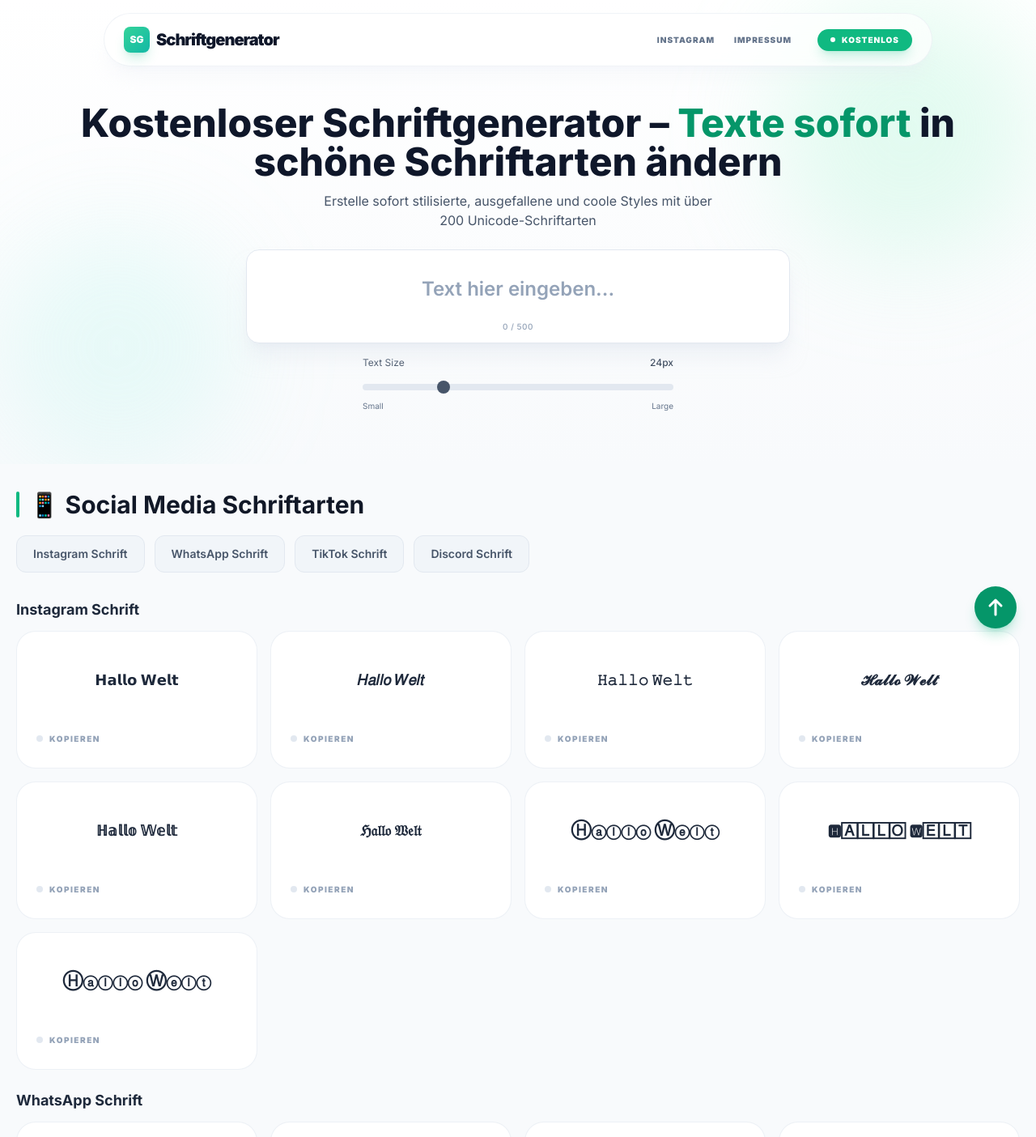
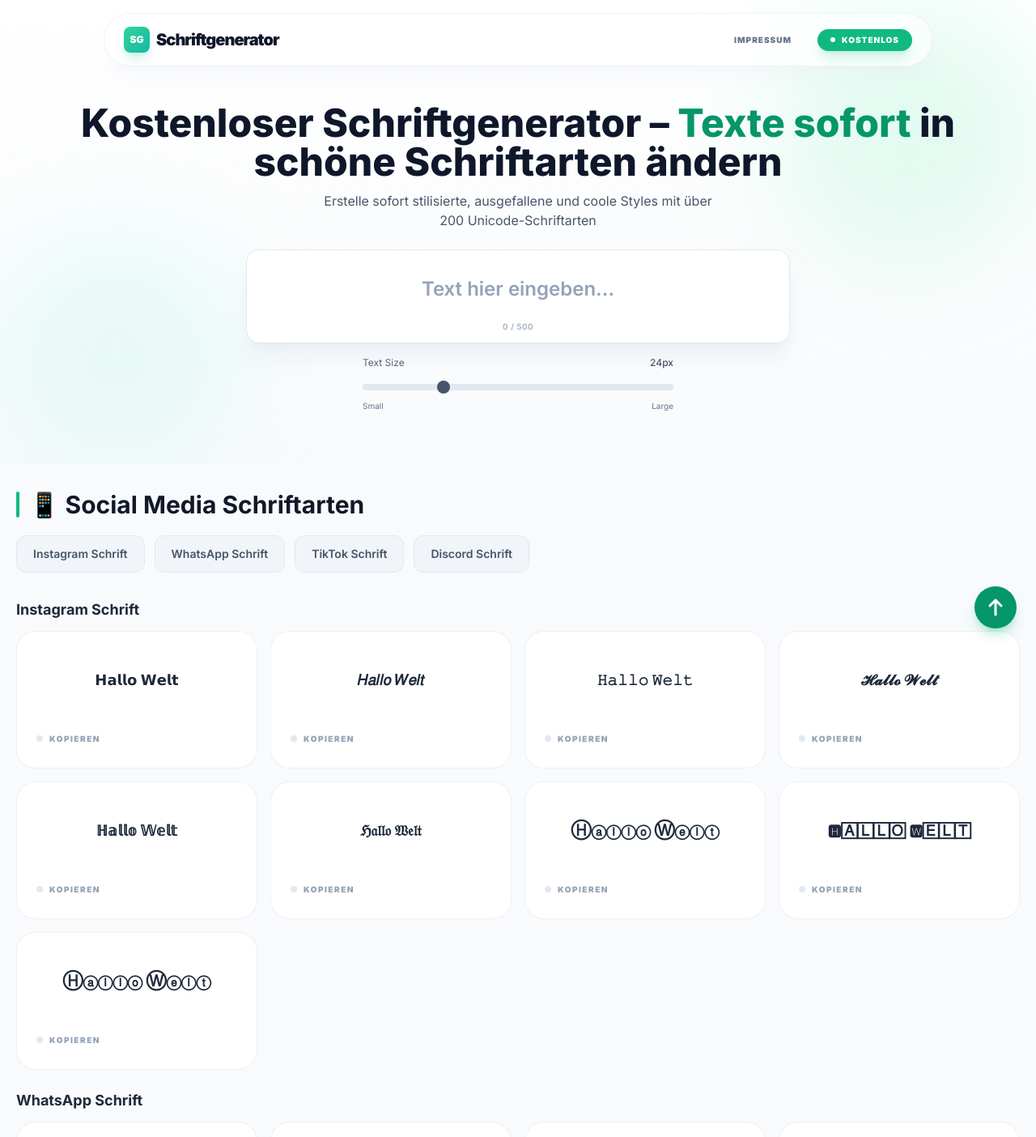
Before and after one commit to SajidKhanNiazi/Schriftgenerator, a Next.js app: page / in a window 1280 px wide. Shown: the top 1404 px of the page at 81% size. Built offline with nearby package versions, Linux system fonts and the light colour scheme.

Commit message:
Fix error

```diff
--- a/src/app/page.tsx
+++ b/src/app/page.tsx
@@ -136,7 +136,7 @@
                           <h3 className="text-lg font-bold text-slate-800 dark:text-slate-200 mb-3">
                             {subCat.title}
                           </h3>
-                          <div className="grid grid-cols-2 sm:grid-cols-2 md:grid-cols-3 lg:grid-cols-4 gap-3 sm:gap-4 md:gap-4">
+                          <div className="grid grid-cols-1 sm:grid-cols-2 md:grid-cols-3 lg:grid-cols-4 gap-3 sm:gap-4 md:gap-4">
                             {subCat.items.map((font) => (
                               <FontCard
                                 key={font.id}
@@ -153,7 +153,7 @@
                     </div>
                   ) : (
                     /* Render regular items if no sub-categories */
-                    <div className="grid grid-cols-2 sm:grid-cols-2 md:grid-cols-3 lg:grid-cols-4 gap-3 sm:gap-4 md:gap-4 max-w-7xl mx-auto">
+                    <div className="grid grid-cols-1 sm:grid-cols-2 md:grid-cols-3 lg:grid-cols-4 gap-3 sm:gap-4 md:gap-4 max-w-7xl mx-auto">
                       {section.items.map((font) => (
                         <FontCard
                           key={font.id}
--- a/src/app/sitemap.ts
+++ b/src/app/sitemap.ts
@@ -10,12 +10,6 @@
             lastModified,
             changeFrequency: 'daily',
             priority: 1,
-        },
-        {
-            url: `${baseUrl}/instagram-schrift`,
-            lastModified,
-            changeFrequency: 'weekly',
-            priority: 0.8,
         },
         {
             url: `${baseUrl}/ueber-uns`,
--- a/src/components/FontCard.tsx
+++ b/src/components/FontCard.tsx
@@ -31,7 +31,7 @@
     <button
       type="button"
       onClick={handleCopy}
-      className={`group relative w-full text-left bg-white dark:bg-slate-900 rounded-3xl border border-slate-200/60 dark:border-slate-800/60 p-4 md:p-6 transition-all duration-500 cursor-pointer hover:border-emerald-500/40 hover:glow-shadow-emerald active:scale-[0.98] overflow-hidden focus:outline-none focus:ring-2 focus:ring-emerald-500/20 ${copied ? 'ring-2 ring-emerald-500/50' : ''}`}
+      className={`group relative w-full text-left bg-white dark:bg-slate-900 rounded-3xl border border-slate-200/60 dark:border-slate-800/60 px-6 py-5 md:p-6 transition-all duration-500 cursor-pointer hover:border-emerald-500/40 hover:glow-shadow-emerald active:scale-[0.98] overflow-hidden focus:outline-none focus:ring-2 focus:ring-emerald-500/20 ${copied ? 'ring-2 ring-emerald-500/50' : ''}`}
     >
       {/* Subtle Gradient Overlay */}
       <div className="absolute inset-0 bg-gradient-to-br from-emerald-500/[0.02] to-teal-500/[0.02] opacity-0 group-hover:opacity-100 transition-opacity duration-700" />
--- a/src/components/Footer.tsx
+++ b/src/components/Footer.tsx
@@ -29,7 +29,6 @@
             <h4 className="text-white font-bold mb-6">Navigation</h4>
             <ul className="space-y-3 text-gray-400 text-sm">
               <li><Link href="/" className="hover:text-emerald-400 transition-colors">Startseite</Link></li>
-              <li><Link href="/instagram-schrift" className="hover:text-emerald-400 transition-colors">Instagram Schrift</Link></li>
               <li><Link href="/ueber-uns" className="hover:text-emerald-400 transition-colors">Über uns</Link></li>
               <li><Link href="/kontakt" className="hover:text-emerald-400 transition-colors">Kontakt</Link></li>
             </ul>
--- a/src/components/Header.tsx
+++ b/src/components/Header.tsx
@@ -29,10 +29,6 @@
             {/* Links & Badge */}
             <div className="flex items-center gap-4 md:gap-8">
               <div className="hidden md:flex items-center gap-6 text-[10px] font-black uppercase tracking-widest text-slate-500 dark:text-slate-400">
-                <Link href="/instagram-schrift" className="hover:text-emerald-500 transition-colors relative group/link">
-                  Instagram
-                  <span className="absolute -bottom-1 left-0 w-0 h-0.5 bg-emerald-500 transition-all group-hover/link:w-full" />
-                </Link>
                 <Link href="/impressum" className="hover:text-emerald-500 transition-colors relative group/link">
                   Impressum
                   <span className="absolute -bottom-1 left-0 w-0 h-0.5 bg-emerald-500 transition-all group-hover/link:w-full" />
@@ -72,16 +68,6 @@
                   <span>Startseite</span>
                 </Link>
 
-                <Link
-                  href="/instagram-schrift"
-                  className="group flex items-center gap-3 px-4 py-3.5 text-sm font-semibold text-slate-700 dark:text-slate-200 hover:bg-emerald-50 dark:hover:bg-emerald-500/10 hover:text-emerald-600 dark:hover:text-emerald-400 rounded-xl transition-all [-webkit-tap-highlight-color:transparent]"
-                  onClick={() => setIsMenuOpen(false)}
-                >
-                  <svg className="w-4 h-4 text-slate-400 group-hover:text-emerald-500 transition-colors" fill="none" stroke="currentColor" viewBox="0 0 24 24">
-                    <path strokeLinecap="round" strokeLinejoin="round" strokeWidth={2} d="M7 8h10M7 12h4m1 8l-4-4H5a2 2 0 01-2-2V6a2 2 0 012-2h14a2 2 0 012 2v8a2 2 0 01-2 2h-3l-4 4z" />
-                  </svg>
-                  <span>Instagram Schrift</span>
-                </Link>
 
                 <div className="h-px bg-slate-100 dark:bg-slate-800 my-2 mx-4" />
 
--- a/src/components/InstagramSchriftClient.tsx
+++ b/src/components/InstagramSchriftClient.tsx
@@ -245,7 +245,7 @@
                   {section.title}
                 </h2>
               </div>
-              <div className="grid grid-cols-2 sm:grid-cols-2 md:grid-cols-3 lg:grid-cols-4 gap-2 sm:gap-3 md:gap-4 max-w-7xl mx-auto">
+              <div className="grid grid-cols-1 sm:grid-cols-2 md:grid-cols-3 lg:grid-cols-4 gap-2 sm:gap-3 md:gap-4 max-w-7xl mx-auto">
                 {section.fonts.map((font) => (
                   <FontCard
                     key={font.id}
```
